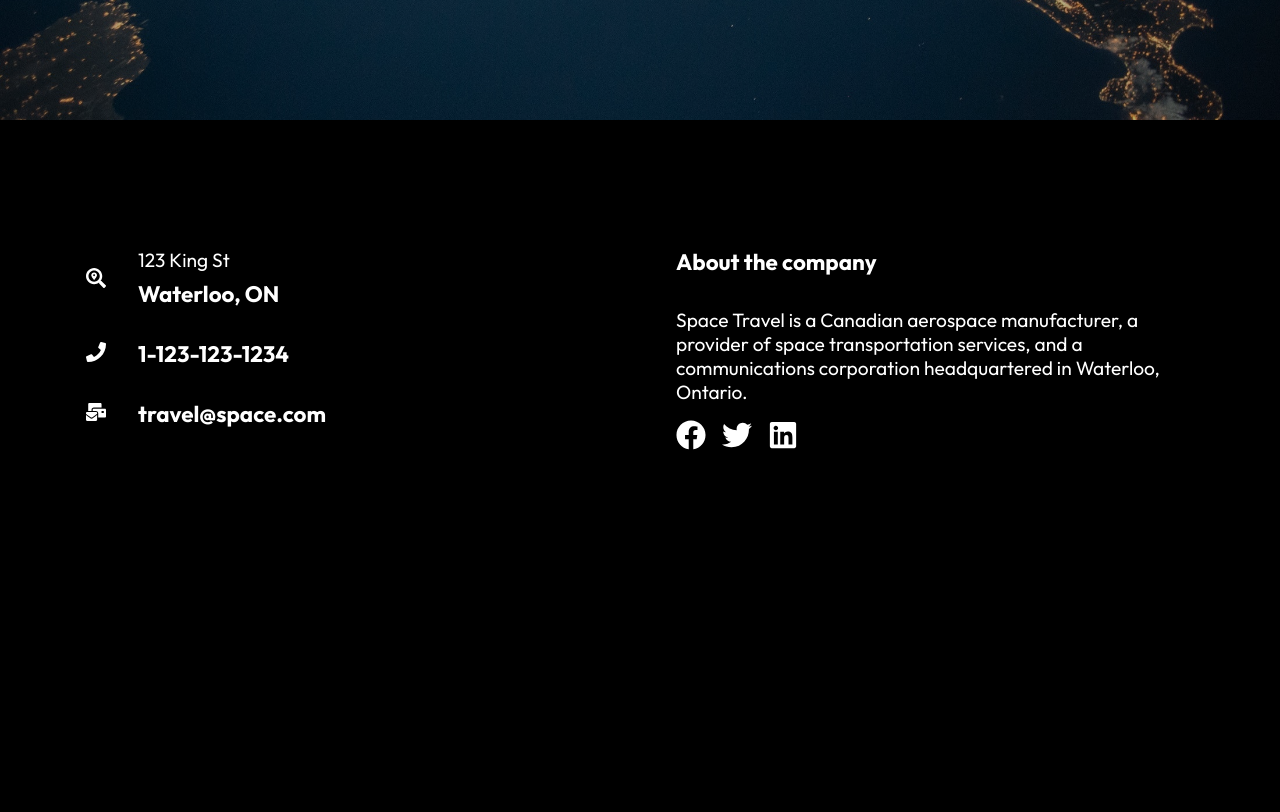
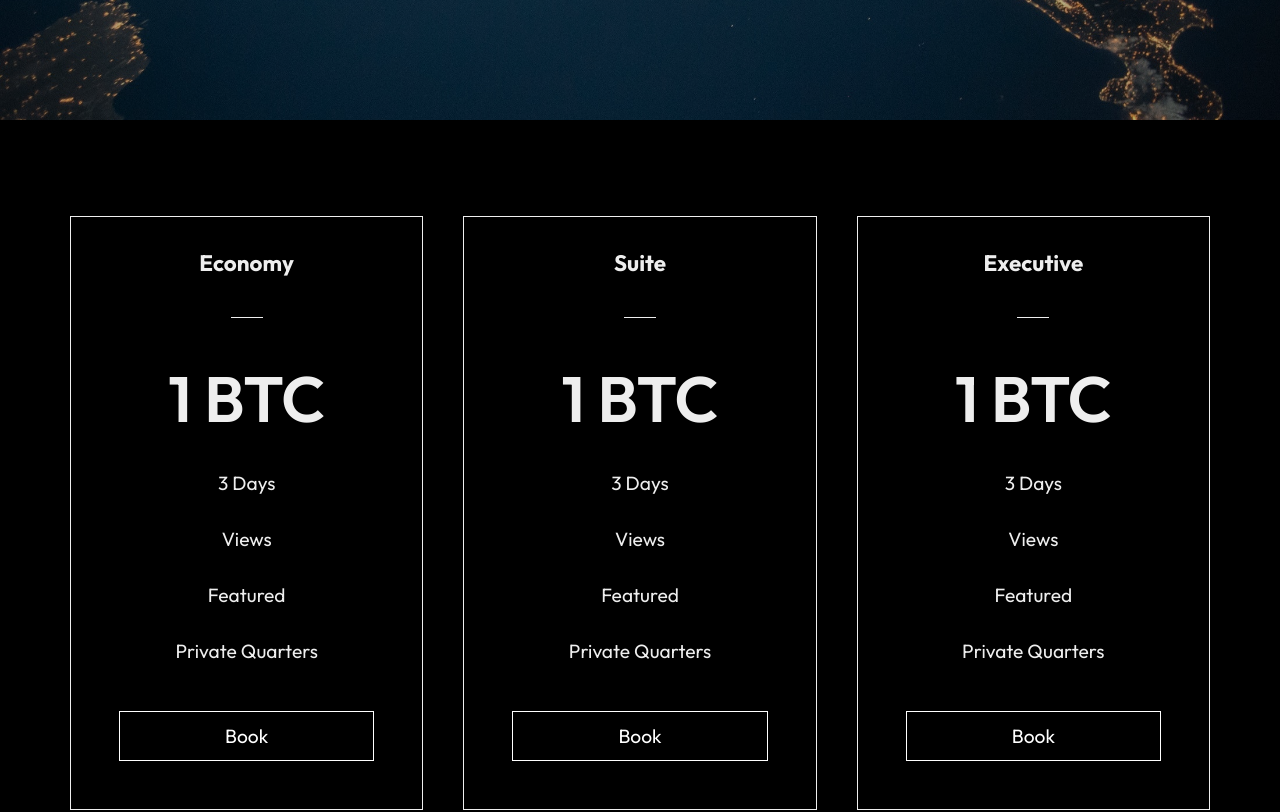
Before and after one commit to KhoiNgLe/space-travel, a React (Create React App) app: page /pricing in a window 1280 px wide. Shown: the part 280-1092 px from the top of the page. Before the commit the page ends 846 px from the top, so only its background shows below. Built offline with nearby package versions, Linux system fonts and the light colour scheme.

Commit message:
add style to Pricing route

```diff
--- a/src/components/HeroImagine.jsx
+++ b/src/components/HeroImagine.jsx
@@ -1,7 +1,7 @@
 import React from "react";
 
 import "./HeroImagine.css";
-import Pricing from "./Pricing";
+
 
 const HeroImagine = (props) => {
   return (
@@ -9,7 +9,6 @@
       <div className="heading">
         <h1>{props.heading}</h1>
         <p>{props.text}</p>
-        <Pricing/>
       </div>
     </div>
   );
--- a/src/components/Pricing.jsx
+++ /dev/null
@@ -1,16 +0,0 @@
-import React from 'react'
-
-const Pricing = () => {
-  return (
-    <div className="pricing">
-        <div className="card-container">
-            <div className="card">
-
-            </div>
-        </div>
-
-    </div>
-  )
-}
-
-export default Pricing
--- /dev/null
+++ b/src/components/PricingCard.css
@@ -0,0 +1,65 @@
+.pricing {
+    width:100%;
+    padding: 6rem 1rem;
+    background-color: #000;
+}
+
+.card-container{
+    max-width: 1140px;
+    margin: auto;
+    display: grid;
+    grid-gap: 40px;
+    grid-template-columns: repeat(3,1fr);
+}
+
+.card-container .card{
+    border: 1px solid #eee;
+    color: #eee
+}
+
+.card{
+    text-align: center;
+    padding: 1rem;
+}
+
+.card:hover{
+    background-color: #141414;
+}
+
+.card h3{
+    font-size: 1.4rem;
+    padding: 1rem;
+}
+
+.card .bar{
+    border-bottom: 1px solid #eee;
+    width: 10%;
+    margin: 1.5rem auto;
+    display: block;
+}
+
+.card .btc {
+    font-size: 4rem;
+    font-weight: 600;
+    padding: 1rem;
+}
+
+.pricing p {
+    color: #eee;
+    padding: 1rem 0;
+    font-size: 1.2rem;
+}
+
+.card .btn{
+    display: block;
+    width: 80%;
+    margin: 2rem auto;
+}
+
+@media screen and (max-width:980px){
+    .card-container{
+        max-width: 90%;
+        margin: auto;
+        grid-template-columns: 1fr;
+    }
+}
--- /dev/null
+++ b/src/components/PricingCard.jsx
@@ -0,0 +1,52 @@
+import React from "react";
+import "./PricingCard.css";
+import { Link } from "react-router-dom";
+const PricingCard = () => {
+  return (
+    <div className="pricing">
+      <div className="card-container">
+        <div className="card">
+          <h3>Economy</h3>
+          <span className="bar"></span>
+          <p className="btc">1 BTC</p>
+          <p>3 Days</p>
+          <p>Views</p>
+          <p>Featured</p>
+          <p>Private Quarters</p>
+          <Link to="/contact" className="btn">
+            {" "}
+            Book
+          </Link>
+        </div>
+        <div className="card">
+          <h3>Suite</h3>
+          <span className="bar"></span>
+          <p className="btc">1 BTC</p>
+          <p>3 Days</p>
+          <p>Views</p>
+          <p>Featured</p>
+          <p>Private Quarters</p>
+          <Link to="/contact" className="btn">
+            {" "}
+            Book
+          </Link>
+        </div>
+        <div className="card">
+          <h3>Executive</h3>
+          <span className="bar"></span>
+          <p className="btc">1 BTC</p>
+          <p>3 Days</p>
+          <p>Views</p>
+          <p>Featured</p>
+          <p>Private Quarters</p>
+          <Link to="/contact" className="btn">
+            {" "}
+            Book
+          </Link>
+        </div>
+      </div>
+    </div>
+  );
+};
+
+export default PricingCard;
--- a/src/routes/Pricing.jsx
+++ b/src/routes/Pricing.jsx
@@ -2,14 +2,14 @@
 import Navbar from '../components/Navbar'
 import Footer from '../components/Footer'
 import HeroImagine from '../components/HeroImagine'
-
+import PricingCard from '../components/PricingCard'
 
 const Pricing = () => {
   return (
     <div>
         <Navbar/>
         <HeroImagine heading ='PRICING' text='Choose your trip'/>
-
+        <PricingCard/>
         <Footer/>
 
     </div>
```
Also changed, not shown: src/components/Pricing.css (deleted).
